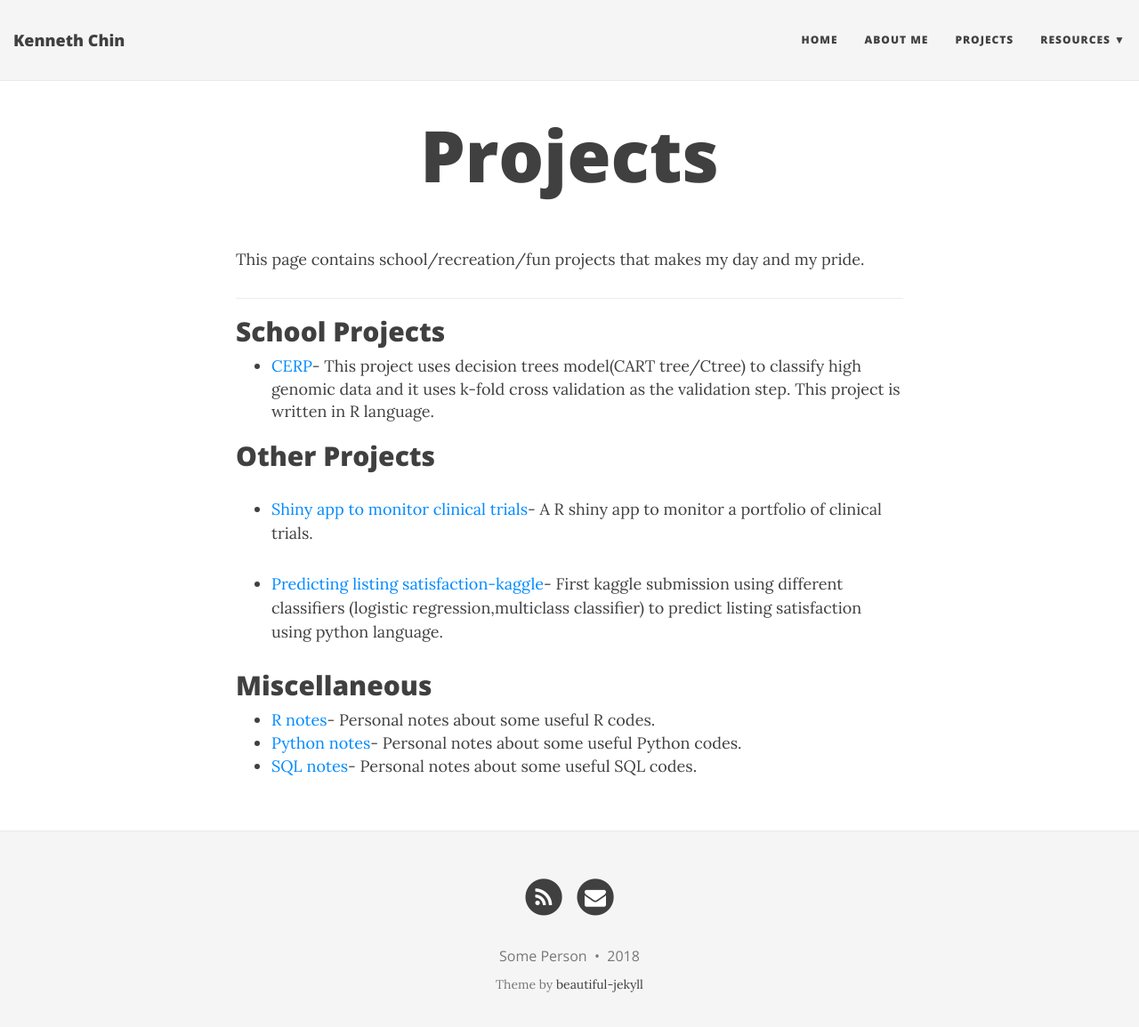
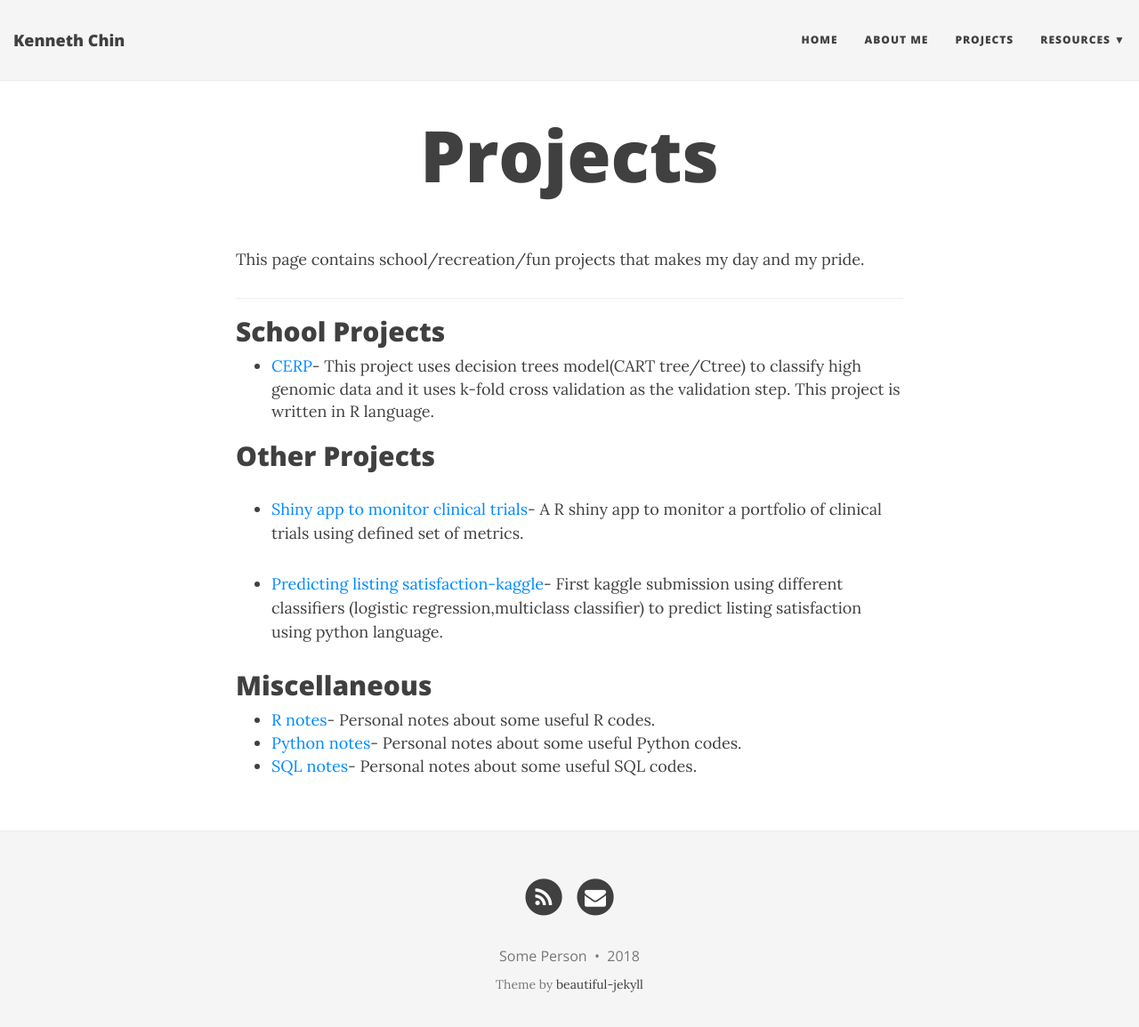
Before and after one commit to kennchin/kennchin.github.io, a Jekyll site: the page built from Projects.md, in a window 1280 px wide and 1168 px high. Shown: the top 1155 px of the window at 89% size. Built offline with Jekyll 4.4.1, drawn with Linux system fonts in a browser that asks for light colours; nearby versions of some CDN libraries.

Commit message:
Update Projects.md

```diff
--- a/Projects.md
+++ b/Projects.md
@@ -12,7 +12,7 @@ This page contains school/recreation/fun projects that makes my day and my pride
 
 
 ## Other Projects
-- [Shiny app to monitor clinical trials](https://github.com/kennchin/shiny_app_monitor)- A R shiny app to monitor a portfolio of clinical trials.
+- [Shiny app to monitor clinical trials](https://github.com/kennchin/shiny_app_monitor)- A R shiny app to monitor a portfolio of clinical trials using defined set of metrics.
 
 - [Predicting listing satisfaction-kaggle](https://github.com/kennchin/Kaggle/tree/master/Predict%20listing%20satisfaction)- First kaggle submission using different classifiers (logistic regression,multiclass classifier) to predict listing satisfaction using python language.
 
```
